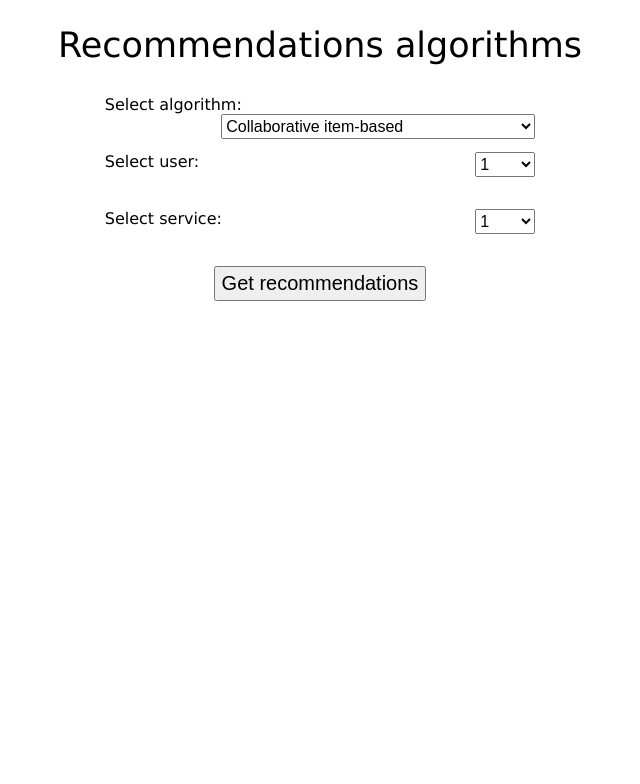
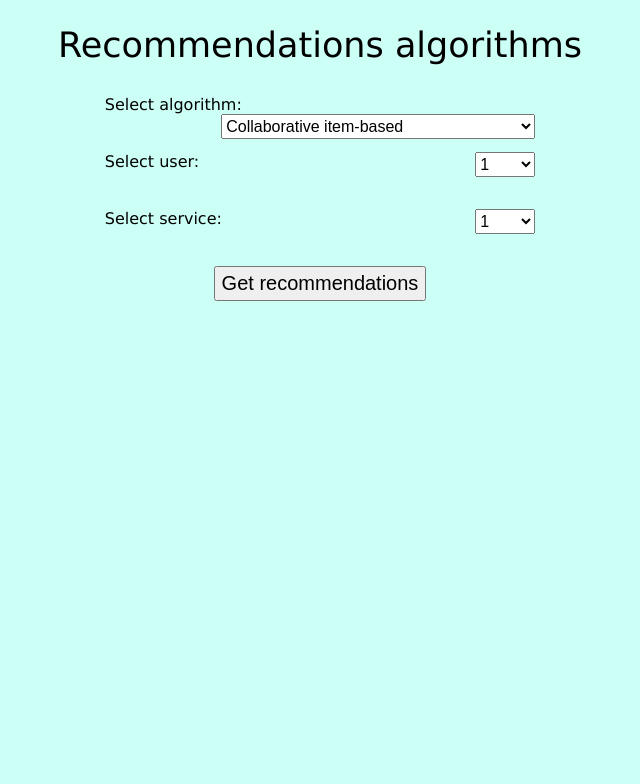
Before and after one commit to SofiaRosetti/recommendation, a PHP site: page / in a window 1280 px wide. Shown: the top 784 px of the page, without its empty margins (320-960 px from the left). Run offline with PHP 8.4, Linux system fonts and the light colour scheme; data comes from the database, SQL or seed files in the repository.

Commit message:
Add background color

```diff
--- a/style.css
+++ b/style.css
@@ -28,6 +28,7 @@ footer, header, hgroup, menu, nav, section {
 body {
   margin: 15px;
   padding: 10px;
+  background-color: #ccfff5;
 }
 
 h2 {
```
